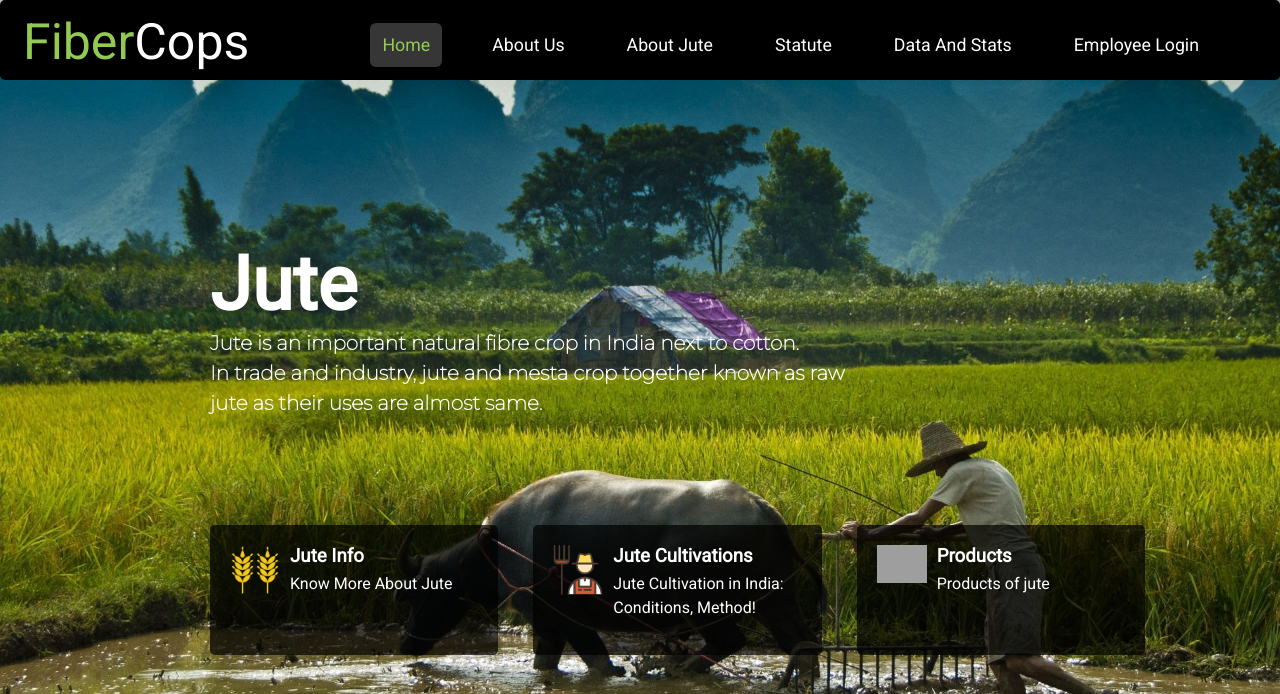
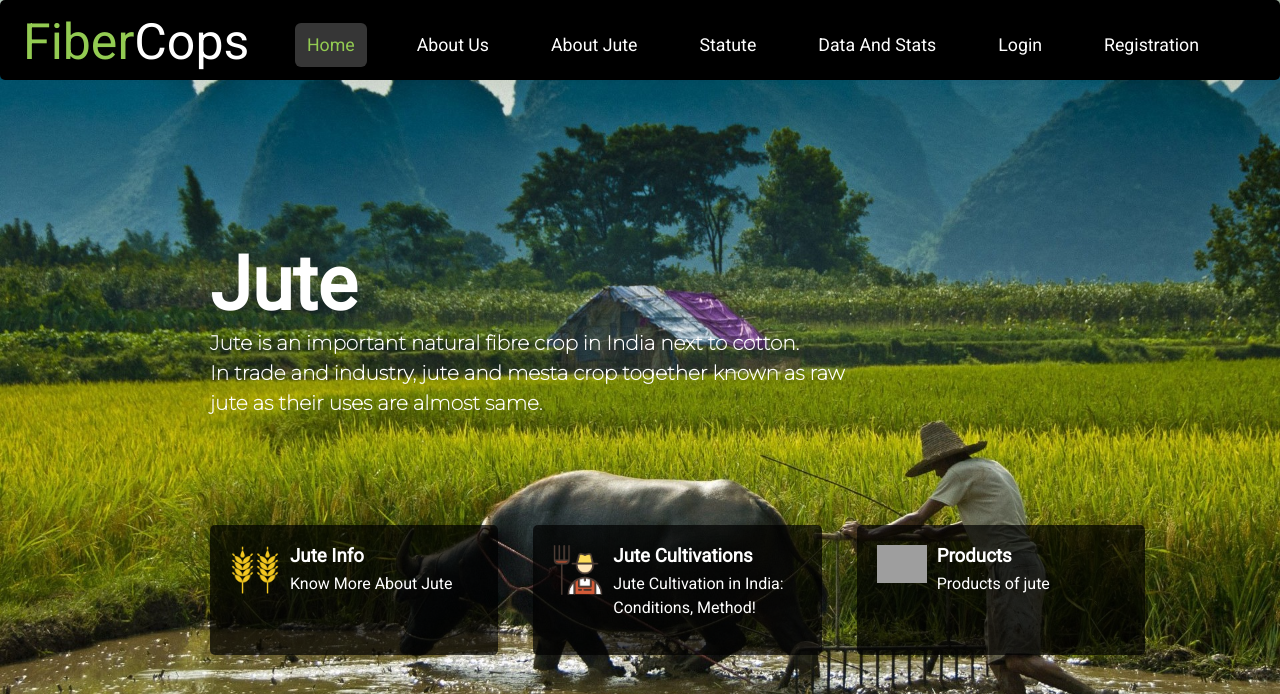
Before and after one commit to ayushmmodi/sih2020jute, a PHP site: page / in a window 1280 px wide. Shown: the top 694 px of the page. Run offline with PHP 8.4, Linux system fonts and the light colour scheme; some libraries are stand-ins or nearby versions; grey boxes are pictures that could not be loaded.

Commit message:
d1 commit

```diff
--- a/index.php
+++ b/index.php
@@ -19,7 +19,35 @@ session_start(); ?>
 
 <body>
   <section class="main">
-    <?php include("navbar.php"); ?>
+    <div id="navbar" class="navbar" style="background: black;">
+      <div class="logo">
+       <!-- <img src="./images/logo.png" alt="logo" height="110" width="110" /> -->
+        <a class="logo-word" style="font-weight: bold;"><a class="text-primary" href="index.php" style="font-size: 50px; margin-top: 25px;">Fiber</a><a href="index.php" style="color: white; font-size: 50px; margin-top: 25px;">Cops</a>
+      </div>
+      <ul class="nav-list">
+        <li class="nav-li list">
+          <a class="current" href="./index.html">Home</a>
+        </li>
+        <li class="nav-li list"><a href="./about.html">About Us</a></li>
+        <li class="nav-li list"><a href="./services.html">About Jute</a></li>
+        <li class="nav-li list"><a href="./login.php">Statute</a></li>
+        <li class="nav-li list"><a href="./register.php">Data And Stats</a></li>
+
+
+             <li class="nav-li list"> <a href="admin_login.php" data-toggle="modal" data-target="#employee-login-modal" >
+                                      Login
+                        </a></li>
+
+             <li class="nav-li list"> <a href="admin_login.php" data-toggle="modal" data-target="#employee-login-modal" >
+                                      Registration
+                        </a></li>
+
+
+
+
+
+      </ul>
+    </div>
     <section class="first-sec">
       <div class="first-above">
         <h1 class="motto-second">
@@ -167,7 +195,23 @@ session_start(); ?>
   </section>
 
 
-<?php  include("footer.php"); ?>
+<footer style="background: black; padding: 100px;">
+
+
+    <a href="" style="margin-left: 150px; font-size: 35px; text-decoration: none; color: white; ">Gallery</a>
+
+    <a href="" style="margin-left: 250px; font-size: 35px; text-decoration: none; color: white; ">Feedback</a>
+
+
+    <a class="logo-word" style="font-weight: bold;"><a class="text-primary" href="index.php" style="font-size: 50px; margin-left: 200px;">Fiber</a><a href="index.php" style="color: white; font-size: 50px; margin-top: 25px;">Cops</a>
+
+
+
+      <a href="" style="margin-left: 200px; font-size: 35px; text-decoration: none; color: white; ">Gallery</a>
+
+    <a href="" style="margin-left: 250px; font-size: 35px; text-decoration: none; color: white; ">Feedback</a>
+
+</footer>
 
 
 </body>
```
